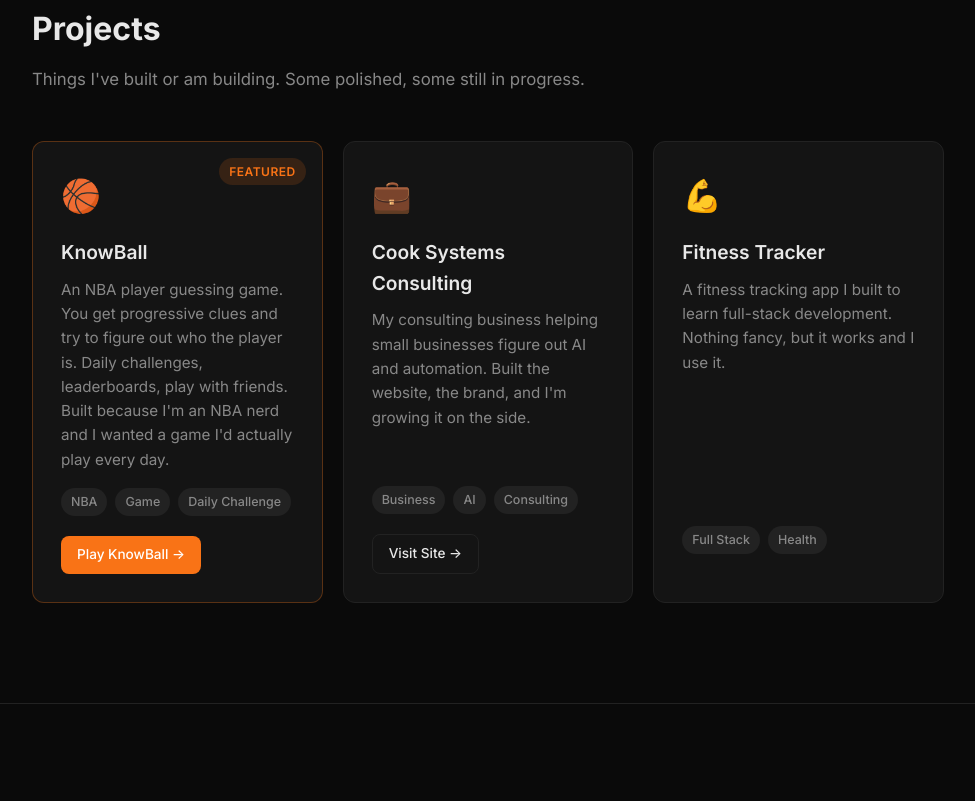
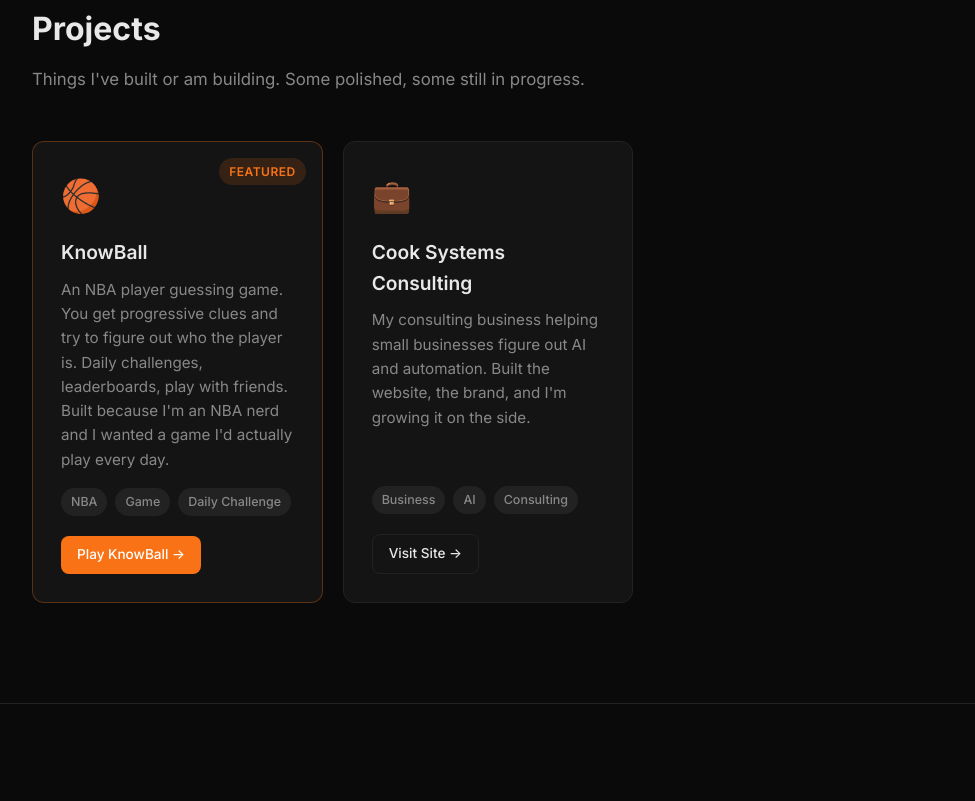
Before and after one commit to dcook486/david-portfolio, a plain HTML site: page index.html in a window 1280 px wide. Shown: the part 1394-2195 px from the top of the page, without its empty margins (152-1127 px from the left). Drawn offline with Linux system fonts and the light colour scheme.

Commit message:
Remove fitness tracker project and GitHub link

```diff
--- a/index.html
+++ b/index.html
@@ -95,15 +95,7 @@
                         <a href="https://cooksystemsconsulting.com" target="_blank" rel="noopener" class="btn btn-outline btn-sm">Visit Site →</a>
                     </div>
                 </div>
-                <div class="project-card">
-                    <div class="project-icon">💪</div>
-                    <h3>Fitness Tracker</h3>
-                    <p>A fitness tracking app I built to learn full-stack development. Nothing fancy, but it works and I use it.</p>
-                    <div class="project-tags">
-                        <span class="tag">Full Stack</span>
-                        <span class="tag">Health</span>
-                    </div>
-                </div>
+
             </div>
         </div>
     </section>
@@ -131,11 +123,7 @@
                     <span class="contact-label">Email</span>
                     <span class="contact-value">davidandcook@gmail.com</span>
                 </a>
-                <a href="https://github.com/dcook486" target="_blank" rel="noopener" class="contact-card">
-                    <span class="contact-icon">💻</span>
-                    <span class="contact-label">GitHub</span>
-                    <span class="contact-value">dcook486</span>
-                </a>
+
             </div>
         </div>
     </section>
```
